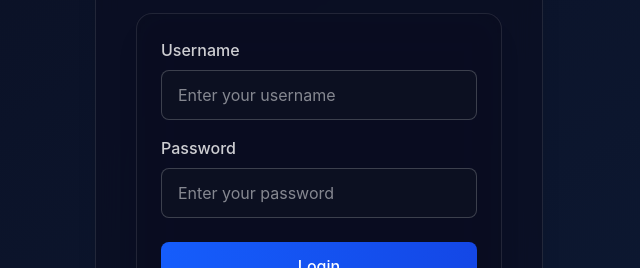
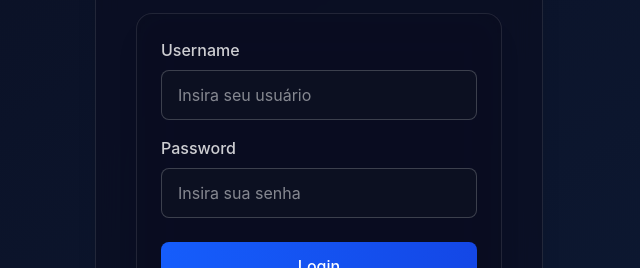
Before and after one commit to joao-savietto/pi4front, a React (Vite) app: page /login in a window 1280 px wide. Shown: the part 288-556 px from the top of the page, without its empty margins (321-961 px from the left). Built offline with nearby package versions, Linux system fonts and the light colour scheme.

Commit message:
feat: UI texts fixing

```diff
--- a/src/components/LoginPage.tsx
+++ b/src/components/LoginPage.tsx
@@ -43,9 +43,9 @@ const LoginPage: React.FC = () => {
 
       // Check for 401 status code specifically
       if (err.response && err.response.status === 401) {
-        setError('Invalid username or password')
+        setError('Usuário ou senha inválidos')
       } else {
-        setError('Internal server error. Please try again later.')
+        setError('Erro interno. Tente novamente mais tarde.')
       }
 
       // Show modal for errors
@@ -97,7 +97,7 @@ const LoginPage: React.FC = () => {
                     onChange={(e) => setUsername(e.target.value)}
                     className="w-full px-4 py-3 bg-[rgba(15,20,35,0.6)] border border-white/20 rounded-lg focus:outline-none focus:ring-2 focus:ring-blue-500 focus:border-transparent text-white placeholder:text-white/50"
                     required
-                    placeholder="Enter your username"
+                    placeholder="Insira seu usuário"
                   />
                 </div>
 
@@ -112,7 +112,7 @@ const LoginPage: React.FC = () => {
                     onChange={(e) => setPassword(e.target.value)}
                     className="w-full px-4 py-3 bg-[rgba(15,20,35,0.6)] border border-white/20 rounded-lg focus:outline-none focus:ring-2 focus:ring-blue-500 focus:border-transparent text-white placeholder:text-white/50"
                     required
-                    placeholder="Enter your password"
+                    placeholder="Insira sua senha"
                   />
                 </div>
 
@@ -140,13 +140,13 @@ const LoginPage: React.FC = () => {
       {showErrorModal && (
         <div className="fixed inset-0 bg-black/70 flex items-center justify-center z-50 p-4">
           <div className="bg-[rgba(10,14,33,0.9)] backdrop-blur-lg border border-white/10 rounded-2xl shadow-xl w-full max-w-md p-8 text-center">
-            <h3 className="text-2xl font-bold text-red-400 mb-4">Login Error</h3>
+            <h3 className="text-2xl font-bold text-red-400 mb-4">Erro de login</h3>
             <p className="text-white/80 mb-8">{error}</p>
             <button
               onClick={closeModal}
               className="bg-gradient-to-r from-blue-600 to-blue-700 text-white py-3 px-6 rounded-lg hover:from-blue-700 hover:to-blue-800 transition duration-200 font-medium"
             >
-              Close
+              Fechar
             </button>
           </div>
         </div>
--- a/src/pages/HomePage.tsx
+++ b/src/pages/HomePage.tsx
@@ -98,7 +98,7 @@ const HomePage = () => {
   }, [timeRange]);
 
   // Get latest measurement
-  const latest = measurements.length ? measurements[0] : null;
+  const latest = measurements.length ? measurements.reverse()[0] : null;
 
   // Function to refresh data
   const [isRefreshing, setIsRefreshing] = useState(false);
```
